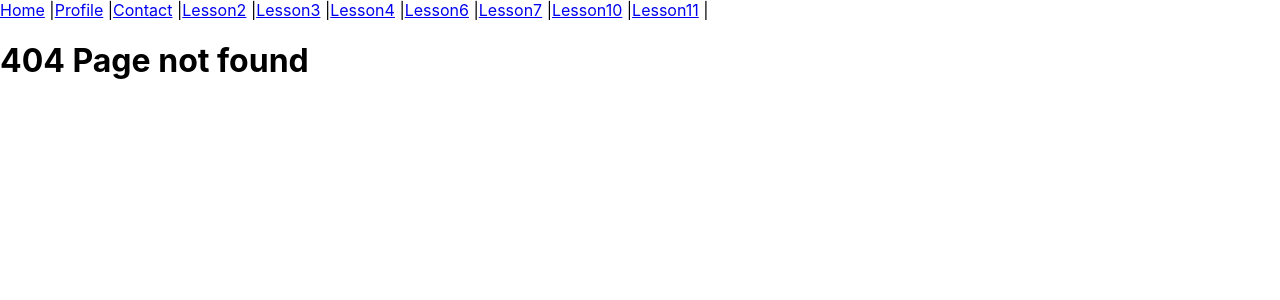
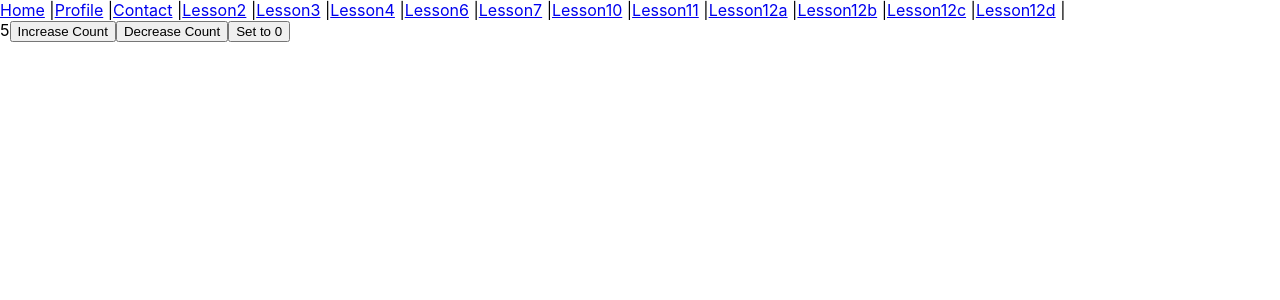
Before and after one commit to clairetsoi1129/pedro-react-tutorial, a React (Create React App) app: page /lesson12d in a window 1280 px wide. Before the commit this address had no page. Shown: the top 300 px of the page. Built offline with nearby package versions, Linux system fonts and the light colour scheme; the HTML template or start-up script is replaced by a standard one.

Commit message:
add lesson 12

```diff
--- a/src/App.js
+++ b/src/App.js
@@ -14,6 +14,10 @@ import {Lesson6} from "./pages/Lesson6";
 import {Lesson7} from "./pages/Lesson7";
 import {Lesson10} from "./pages/Lesson10";
 import {Form} from "./components/Form";
+import {Lesson12a} from "./pages/Lesson12a";
+import {Lesson12b} from "./pages/Lesson12b";
+import {Cat} from "./components/Cat";
+import {Counter} from "./components/Counter";
 
 import { useState, createContext } from 'react';
 
@@ -48,6 +52,10 @@ function App() {
             <Route path="/lesson7" element={<Lesson7 />} />
             <Route path="/lesson10" element={<Lesson10 />} />
             <Route path="/lesson11" element={<Form />} />
+            <Route path="/lesson12a" element={<Lesson12a />} />
+            <Route path="/lesson12b" element={<Lesson12b />} />
+            <Route path="/lesson12c" element={<Cat />} />
+            <Route path="/lesson12d" element={<Counter />} />
             <Route path="/*" element={<h1>404 Page not found</h1>} />
           </Routes>
         </Router>
--- /dev/null
+++ b/src/components/Cat.js
@@ -0,0 +1,22 @@
+import {useGetCat} from "../useGetCat";
+
+import React from 'react';
+
+export const Cat = () => {
+    const {data, isCatLoading, isCatError, refetchData} = useGetCat();
+
+    if (isCatError) {
+        return <h1>Sorry, there was an error.</h1>;
+    }
+
+    if (isCatLoading){
+        return <h1>Loading ...</h1>;
+    }
+
+    return (
+        <div>
+            <button onClick={refetchData}>refetch</button>
+            <h1>{data?.fact}</h1>
+        </div>
+    );
+};
--- /dev/null
+++ b/src/components/Counter.js
@@ -0,0 +1,14 @@
+import React from 'react';
+import { useCounter } from '../useCounter';
+
+export const Counter = () => {
+    const {count, increaseCount, decreaseCount, setZeroCount} = useCounter(5);
+    return (
+        <div>
+            {count}
+            <button onClick={increaseCount}>Increase Count</button>
+            <button onClick={decreaseCount}>Decrease Count</button>
+            <button onClick={setZeroCount}>Set to 0</button>
+        </div>
+    );
+};
--- a/src/components/NavBar.js
+++ b/src/components/NavBar.js
@@ -16,6 +16,10 @@ export const NavBar = () => {
           <Link to="/lesson7">Lesson7</Link> |
           <Link to="/lesson10">Lesson10</Link> |
           <Link to="/lesson11">Lesson11</Link> |
+          <Link to="/lesson12a">Lesson12a</Link> |
+          <Link to="/lesson12b">Lesson12b</Link> |
+          <Link to="/lesson12c">Lesson12c</Link> |
+          <Link to="/lesson12d">Lesson12d</Link> |
 
         </div>
     );
--- a/src/pages/Lesson10.js
+++ b/src/pages/Lesson10.js
@@ -3,7 +3,7 @@ import {useQuery } from "@tanstack/react-query";
 import Axios from "axios";
 
 export const Lesson10 = () => {
-    const {data: catData, isLoading, isError, refetch} = useQuery(["cat"], () => {
+    const {data: catData, isLoading, isError, refetchData} = useQuery(["cat"], () => {
         return Axios.get("https://catfact.ninja/fact").then( (res) => res.data);
     });
 
@@ -20,7 +20,7 @@ export const Lesson10 = () => {
             <h1>Using React Query to replace fetch / axios in useEffect which may call twice in react strict mode</h1>
             <p>{catData?.fact}</p>
 
-            <button onClick={refetch}>Update Data</button>
+            <button onClick={refetchData}>Update Data</button>
         </div>
     );
 };
--- /dev/null
+++ b/src/pages/Lesson12a.js
@@ -0,0 +1,20 @@
+import React from 'react';
+import {useState} from "react";
+
+export const Lesson12a = () => {
+    const [isVisible, setIsVisible] = useState();
+    return (
+        <div>
+            <h1>Custom Hooks - start with user, must be inside a componoent, call in highest level of components,  </h1>
+            <p>Different betwwen function and hook: both abstract a logic, but hook allow you to access other hooks and life cycle</p>
+
+            <button onClick={() => setIsVisible((prev) => !prev)}>
+                {isVisible? "Hide":"Show"}
+            </button>
+            {isVisible && <h1>Hidden text</h1>}
+
+
+
+        </div>
+    );
+};
--- /dev/null
+++ b/src/pages/Lesson12b.js
@@ -0,0 +1,20 @@
+import React from 'react';
+import {useToggle} from "../useToggle";
+
+export const Lesson12b = () => {
+    const [isVisible, toggle] = useToggle();
+    return (
+        <div>
+            <h1>Custom Hooks - start with user, must be inside a componoent, call in highest level of components,  </h1>
+            <p>Different betwwen function and hook: both abstract a logic, but hook allow you to access other hooks and life cycle</p>
+
+            <button onClick={toggle}>
+                {isVisible? "Hide":"Show"}
+            </button>
+            {isVisible && <h1>Hidden text</h1>}
+
+
+
+        </div>
+    );
+};
--- /dev/null
+++ b/src/useCounter.js
@@ -0,0 +1,19 @@
+import {useState} from "react";
+
+export const useCounter = (initialValue = 0) => {
+    const [count, setCount] = useState(initialValue);
+
+    const increaseCount = () => {
+        setCount(count + 1);
+    };
+
+    const decreaseCount = () => {
+        setCount(count - 1);
+    };
+
+    const setZeroCount = () => {
+        setCount(0);
+    };
+
+    return {count, increaseCount, decreaseCount, setZeroCount};
+};
--- /dev/null
+++ b/src/useGetCat.js
@@ -0,0 +1,15 @@
+import {useQuery } from "@tanstack/react-query";
+import Axios from "axios";
+
+export const useGetCat = (initialValue = false) => {
+    const {data, isLoading: isCatLoading, isError: isCatError, refetch} = useQuery(["cat"], () => {
+        return Axios.get("https://catfact.ninja/fact").then( (res) => res.data);
+    });
+
+    const refetchData = () => {
+        alert("refetch data");
+        refetch();
+    };
+
+    return {data, isCatLoading, isCatError, refetchData};
+};
--- /dev/null
+++ b/src/useToggle.js
@@ -0,0 +1,10 @@
+import {useState} from "react";
+
+export const useToggle = (initialValue = false) => {
+    const [state, setState] = useState(initialValue);
+
+    const toggle = () => {
+        setState((prev) => !prev)
+    }
+    return [state, toggle]
+};
```
